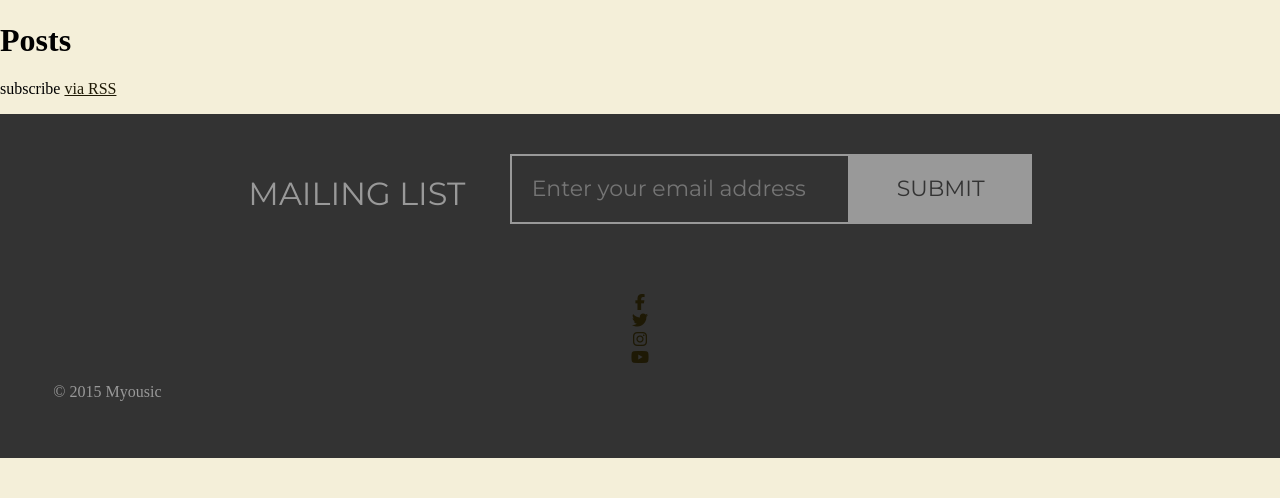
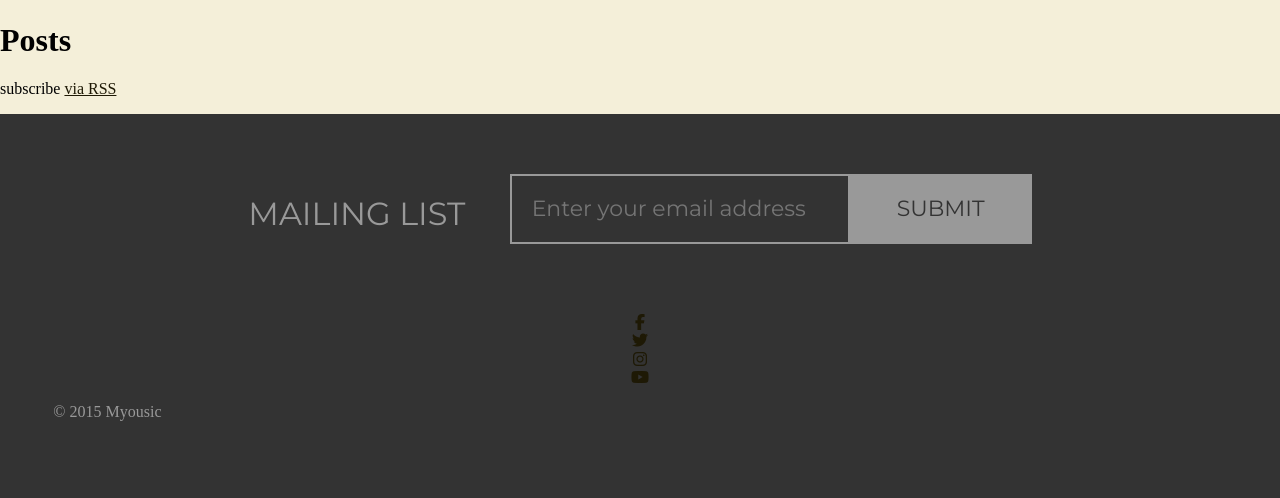
Before and after one commit to branberg/myousic-jekyll, a Jekyll site: the page built from index.html, in a window 1280 px wide. Shown: the part 710-1208 px from the top of the page. Built offline with Jekyll 4.4.1, drawn with Linux system fonts in a browser that asks for light colours; nearby versions of some CDN libraries; library files that are not in the unit come from our copies; comment, search, counter and statistics services are not loaded; before the commit the page ends 1168 px from its top, so only the background shows below that.

Commit message:
Responsive footer padding ftw.

```diff
--- a/_sass/_footer.scss
+++ b/_sass/_footer.scss
@@ -4,4 +4,8 @@
   padding: 40px 0;
   background-color: #333333;
 
+  @media (min-width: 480px) {
+    padding: 60px 0;
+  }
+
 }
```
